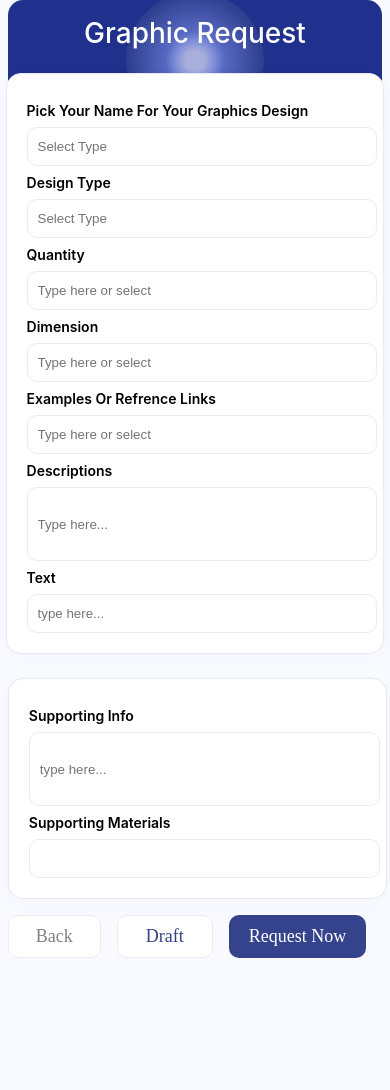
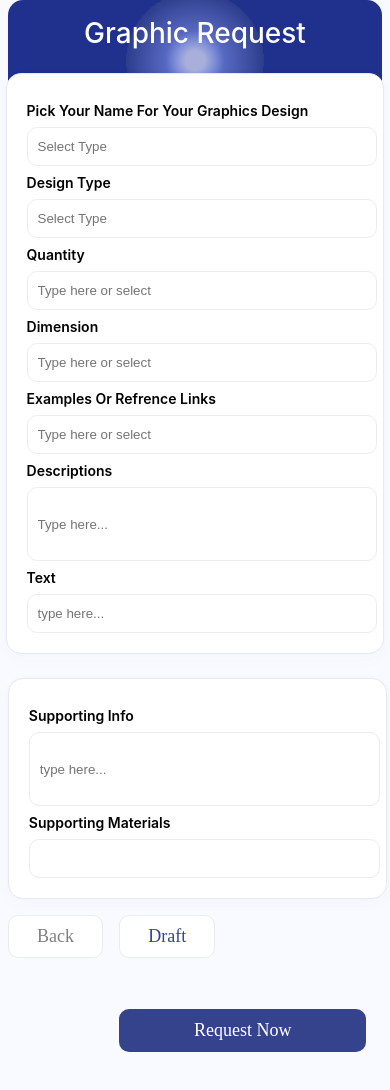
Before and after one commit to arinzehills/Conterize.com, a React (Vite) app: page /dashboard/graphicsrequest in a window 390 px wide. Shown: the top 1090 px of the page. Built offline with nearby package versions, Linux system fonts and the light colour scheme.

Commit message:
dashboard was finished

```diff
--- a/src/pages/Dashboard/Home/Home.css
+++ b/src/pages/Dashboard/Home/Home.css
@@ -89,7 +89,7 @@
 @media only screen and (max-width: 600px) {
   .dashboard-card {
     max-width: 400px;
-    width: 17px;
+    width: 1px;
     /* width: ; */
     margin: 0;
   }
@@ -124,7 +124,7 @@
   }
   .dashboard-card {
     max-width: 400px;
-    width: 107px;
+    width: 112px;
     /* width: ; */
     margin: 0;
   }
--- a/src/pages/Dashboard/NewRequest/GraphicsRequest.jsx
+++ b/src/pages/Dashboard/NewRequest/GraphicsRequest.jsx
@@ -54,8 +54,12 @@ const GraphicsRequest = () => {
           </div>
           <div
             className="div"
-            style={{ display: "flex", justifyContent: "space-between" }}
+            style={{
+              display: "flex",
+              justifyContent: "space-between",
+            }}
           >
+            {
               <Button
                 style={{
                   width: "96px",
@@ -67,10 +71,12 @@ const GraphicsRequest = () => {
               >
                 {"Back"}
               </Button>
+            }
             <SaveButton
               labels={["Draft", "Request Now"]}
-              secondBtnSize="auto"
+              secondBtnSize={window.innerWidth < 960 ? "100%" : "auto"}
               firstBtnColor="#35438C"
+              flexWrap={window.innerWidth < 960 && "wrap"}
             />
           </div>
         </div>
--- a/src/pages/Dashboard/Sidebar/Sidebar.jsx
+++ b/src/pages/Dashboard/Sidebar/Sidebar.jsx
@@ -82,7 +82,10 @@ const Sidebar = ({ click, handleClick, setClick }) => {
         </div>
         <div className="down">
           <Link to="/dashboard/newrequest">
-            <div className="new-request-btn-wrapper">
+            <div
+              className="new-request-btn-wrapper"
+              onClick={{ closeMobileMenu }}
+            >
               <div className="newrequest-container">
                 <div className="request-icon-container">
                   <Icon icon="eva:edit-2-fill" />
--- a/src/pages/Dashboard/components/SaveButton/SaveButton.jsx
+++ b/src/pages/Dashboard/components/SaveButton/SaveButton.jsx
@@ -1,7 +1,7 @@
 import React from "react";
 import { Button } from "../../../../components/Button/Button";
 
-function SaveButton({ title, labels, firstBtnColor, secondBtnSize }) {
+function SaveButton({ title, labels, firstBtnColor, secondBtnSize, flexWrap }) {
   return (
     <>
       <div
@@ -11,6 +11,7 @@ function SaveButton({ title, labels, firstBtnColor, secondBtnSize }) {
           justifyContent: window.innerWidth < 763 && "space-between",
           alignItems: "center",
           alignContent: "center",
+          flexWrap: flexWrap,
         }}
       >
         <Button
```
Lines whose indentation alone changed are shown as unchanged.
